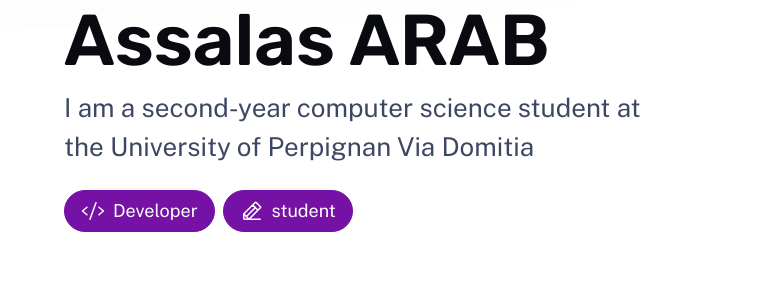
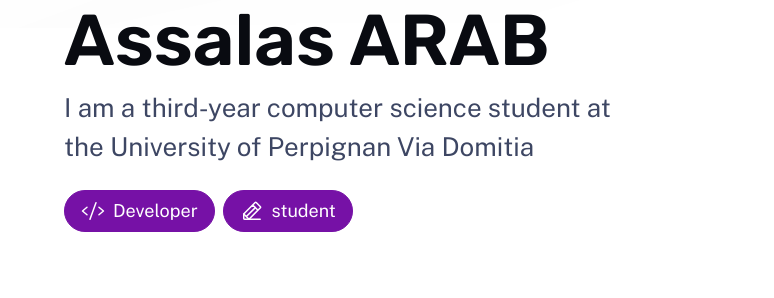
Before and after one commit to assalasArab/portfoliov2, an Astro site: page / in a window 1280 px wide. Shown: the part 399-697 px from the top of the page, 0-774 px from the left. Built offline with nearby package versions, Linux system fonts and the light colour scheme; Astro itself is replaced by a stand-in of ours.

Commit message:
Update index.astro

```diff
--- a/src/pages/index.astro
+++ b/src/pages/index.astro
@@ -31,7 +31,7 @@ const projects = (await getCollection('work'))
 			<header class="hero">
 				<Hero
 					title="Hello, my name is Assalas ARAB"
-					tagline="I am a second-year computer science student at the University of Perpignan Via Domitia"
+					tagline="I am a third-year computer science student at the University of Perpignan Via Domitia"
 					align="start"
 				>
 					<div class="roles">
```
